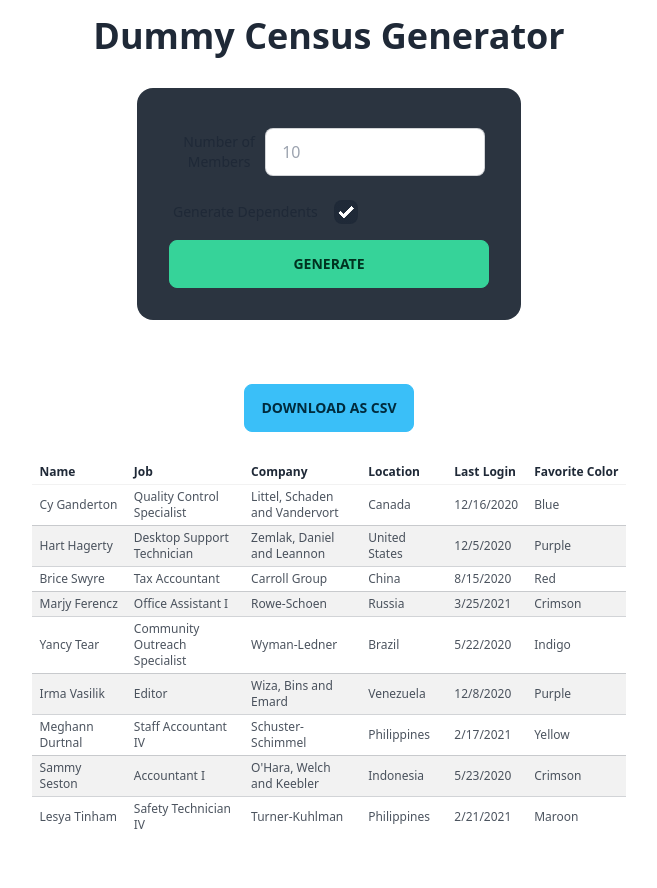
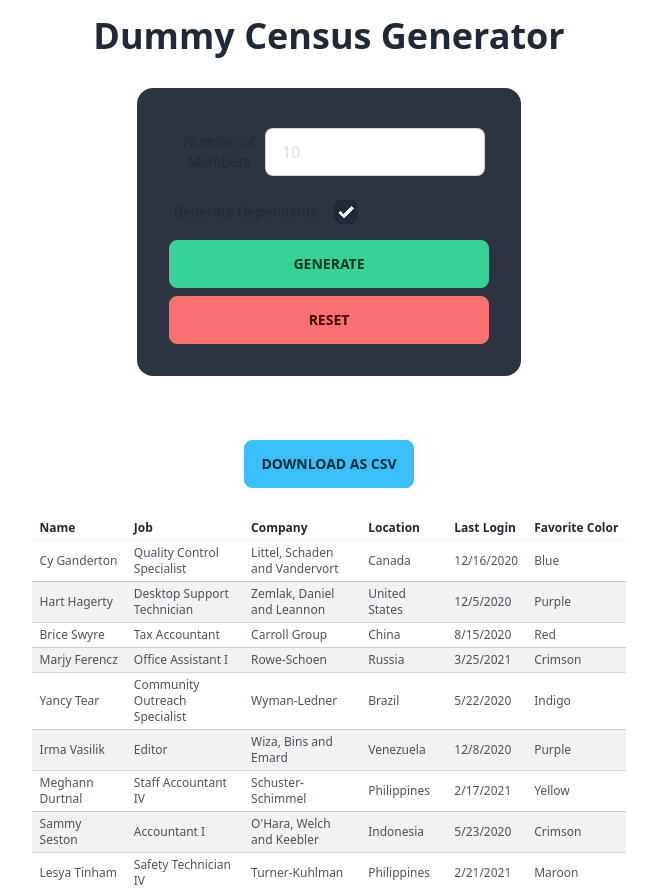
Before and after one commit to austinmielke/dummy-census-generator, a React (Vite) app: page / in a window 1280 px wide. Shown: the whole page, without its empty margins (311-968 px from the left). Before the commit the page ends 832 px from the top, so only its background shows below. Built offline with nearby package versions, Linux system fonts and the light colour scheme.

Commit message:
feat: add form control and generate and reset handlers

```diff
--- a/src/App.jsx
+++ b/src/App.jsx
@@ -4,11 +4,15 @@ import Table from './Table'
 
 function App() {
   const [members, setMembers] = useState([1])
+  const [form, setForm] = useState({
+    number: 10,
+    dependents: true
+  })
 
   return (
     <div className="container prose mx-auto mt-4 text-center">
       <h1 className="text-center">Dummy Census Generator</h1>
-      <Form />
+      <Form form={form} setForm={setForm} setMembers={setMembers} />
       {members.length > 0 && <Table />}
     </div>
   )
--- a/src/Form.jsx
+++ b/src/Form.jsx
@@ -1,4 +1,32 @@
-function Form() {
+function Form({ form, setForm, setMembers }) {
+  const handleSubmit = (e) => {
+    e.preventDefault()
+    console.log(form)
+  }
+
+  const handleReset = (e) => {
+    e.preventDefault()
+    setMembers([])
+    setForm({
+      number: 10,
+      dependents: true
+    })
+  }
+
+  const handleNumberChange = (e) => {
+    setForm({
+      ...form,
+      number: parseInt(e.target.value)
+    })
+  }
+
+  const handleCheckChange = (e) => {
+    setForm({
+      ...form,
+      dependents: e.target.checked
+    })
+  }
+
   return (
     <form className="card mx-auto mb-16 w-96 bg-neutral text-neutral-content">
       <div className="card-body">
@@ -6,11 +34,13 @@ function Form() {
           <label className="label">
             <span className="label-text">Number of Members</span>
             <input
+              name="number"
               type="number"
-              placeholder="10"
+              value={form.number}
               min="1"
               max="100"
               className="input input-bordered w-full max-w-xs"
+              onChange={handleNumberChange}
             />
           </label>
         </div>
@@ -18,13 +48,20 @@ function Form() {
           <label className="label cursor-pointer">
             <span className="label-text">Generate Dependents</span>
             <input
+              name="dependents"
               type="checkbox"
-              checked="checked"
+              checked={form.dependents}
               className="checkbox ml-4 mr-auto"
+              onChange={handleCheckChange}
             />
           </label>
         </div>
-        <button className="btn btn-success">Generate</button>
+        <button className="btn btn-success" onClick={handleSubmit}>
+          Generate
+        </button>
+        <button className="btn btn-error" onClick={handleReset}>
+          Reset
+        </button>
       </div>
     </form>
   )
```
